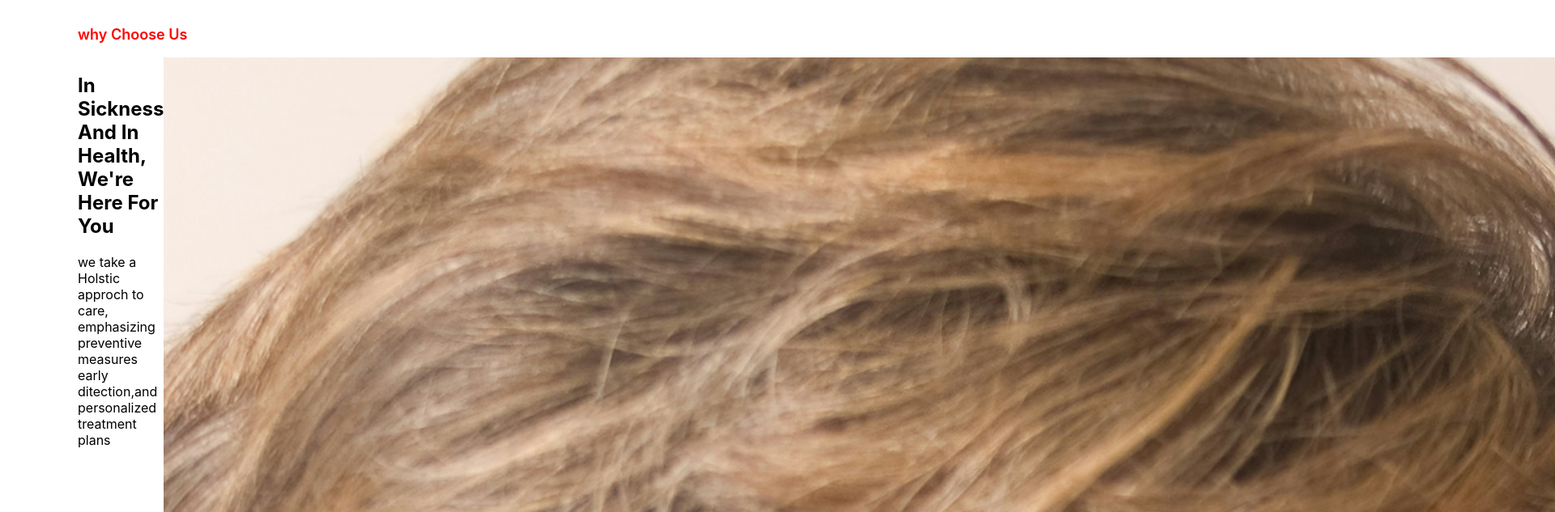
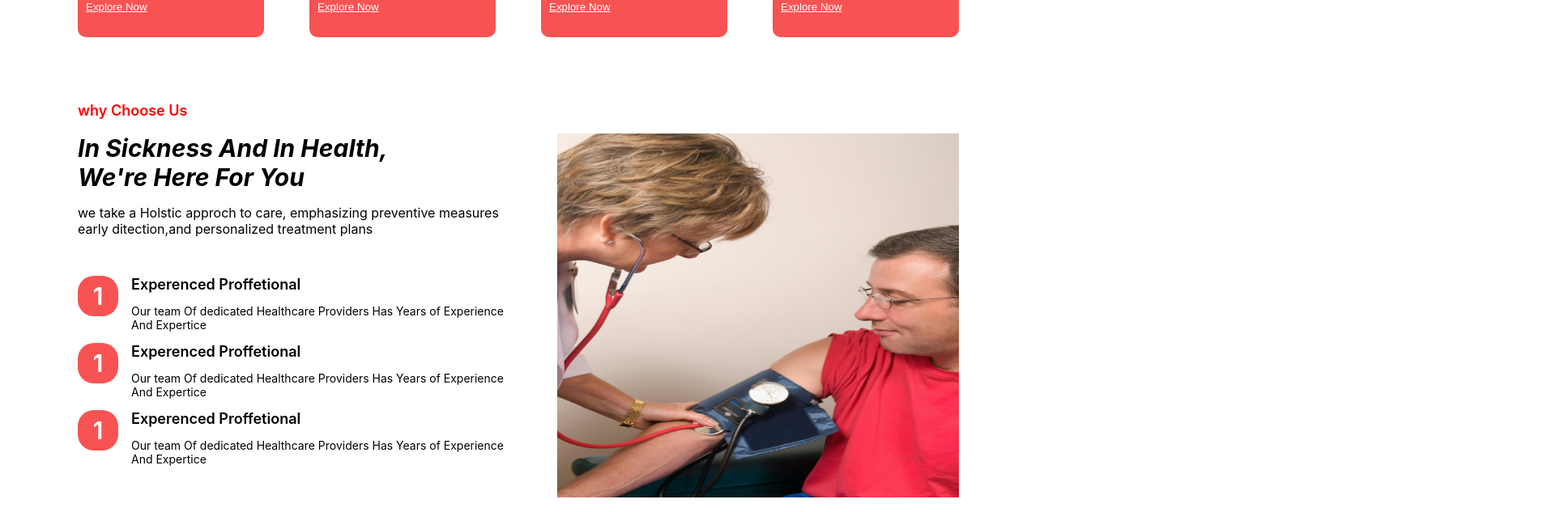
Before and after one commit to jishnunpp/hospital_management, a React (Create React App) app: page / in a window 1280 px wide. Shown: the part 602-1235 px from the top of the page at 81% size, 1920 px wide, since content can reach past the window. Built offline with nearby package versions, Linux system fonts and the light colour scheme.

Commit message:
details updated

```diff
--- a/src/Components/Details/details.css
+++ b/src/Components/Details/details.css
@@ -16,13 +16,15 @@
 
 .details-datas{
     display: flex;
+
+    flex-wrap: wrap;
 }
 
 .details-data{
     width: 150px;
 }
 .details-data h5{
-  color: white;
+  color:white;
   font-size: 30px;
   font-weight: 800;
   margin: 0;
@@ -32,3 +34,25 @@
     color: white;
     font-size: 13px;
 }
+
+@media screen and (max-width:700px){
+    .details{
+        flex-direction: column;
+        justify-content: center;
+        height: 300px;
+    }
+
+    .details-text h2{
+        font-size: 20px;
+    }
+
+    .details-data{
+        width: 80px;
+    }
+    .details-data h5{
+        font-size: 20px;
+    }
+    .details-data p{
+        margin: 0;
+    }
+}
--- a/src/Components/Dpmt_card/dpmt_card.css
+++ b/src/Components/Dpmt_card/dpmt_card.css
@@ -1,5 +1,5 @@
 .dpmt_card-section{
-    margin: 0;
+    margin: 4rem 0;
     padding-top: 1rem;
     padding-bottom: 1rem;
 }
--- a/src/Components/Experience/Experence.css
+++ b/src/Components/Experience/Experence.css
@@ -1,5 +1,5 @@
 .experinece{
-    margin: 1rem 0;
+    margin: 3rem 0;
 }
 .experinece-section-heading p{
     color: red;
@@ -8,9 +8,51 @@
 }
 .experinece-section{
     display: flex;
+    justify-content: space-between;
 }
 .experinece-text{
-    width: 400px;
+    width:50%;
+}
+.experinece-heading h2{
+    color: black;
+    font-size: 30px;
+    font-weight: 700;
+    font-style: italic;
+    margin: 0;
+
+}
+.experinece-points{
+    margin: 3rem 0 0 0;
+}
+.experinece-point-line{
+    display: flex;
+    align-items: flex-start;
+}
+.experinece-point-number-count{
+    height: 50px;
+    width: 50px;
+    border-radius: 20px;
+    margin-right: 1rem;
+    background-color: rgb(248, 83, 83);
+    display: flex;
+    justify-content: center;
+    align-items: center;
+
+}
+.experinece-point-number p{
+    color: white;
+    font-size: 30px;
+    font-weight: 600;
+}
+
+.experinece-point-text h3{
+    margin: 0;
+    font-size: 18px;
+    font-weight: 600;
+}
+.experinece-point-text p{
+    font-size: 14px;
+
 }
 
 
@@ -20,14 +62,15 @@
 
 
 
-
-
-
 .experinece-image{
-    width: 400px;
+    width:50%;
+    display: flex;
+    justify-content: center;
 }
 
 .experinece-image img{
-    height: 300px;
-    width: 250px;
+    width: 100%;
+    height: 450px;
+    padding-left: 3rem;
+
 }
--- a/src/Components/Experience/Experience.js
+++ b/src/Components/Experience/Experience.js
@@ -1,52 +1,78 @@
-import React from 'react'
-import './Experence.css'
-import ex from '../../Assets/cdc-bzj1U0udLnM-unsplash.jpg'
+import React from "react";
+import "./Experence.css";
+import ex from "../../Assets/cdc-bzj1U0udLnM-unsplash.jpg";
 
 const Experience = () => {
   return (
-    <div className='experinece section-padding'>
-        <div className='experinece-section-heading'>
+    <div className="experinece section-padding">
+      <div className="experinece-section-heading">
+        <p>why Choose Us</p>
+      </div>
+      <div className="experinece-section">
+        <div className="experinece-text">
+          <div className="experinece-heading">
+            <h2>
+              In Sickness And In Health,
+              <br /> We're Here For You
+            </h2>
             <p>
-              why Choose Us
+              we take a Holstic approch to care, emphasizing preventive measures
+              early ditection,and personalized treatment plans{" "}
             </p>
+          </div>
+          <div className="experinece-points">
+            <div className="experinece-points-data">
+              <div className="experinece-point-line">
+                <div className="experinece-point-number">
+                  <div className="experinece-point-number-count">
+                    <p>1</p>
+                  </div>
+                </div>
+                <div className="experinece-point-text">
+                  <h3>Experenced Proffetional</h3>
+                  <p>
+                    Our team Of dedicated Healthcare Providers Has Years of
+                    Experience And Expertice{" "}
+                  </p>
+                </div>
+              </div>
+              <div className="experinece-point-line">
+                <div className="experinece-point-number">
+                  <div className="experinece-point-number-count">
+                    <p>1</p>
+                  </div>
+                </div>
+                <div className="experinece-point-text">
+                  <h3>Experenced Proffetional</h3>
+                  <p>
+                    Our team Of dedicated Healthcare Providers Has Years of
+                    Experience And Expertice{" "}
+                  </p>
+                </div>
+              </div>
+              <div className="experinece-point-line">
+                <div className="experinece-point-number">
+                  <div className="experinece-point-number-count">
+                    <p>1</p>
+                  </div>
+                </div>
+                <div className="experinece-point-text">
+                  <h3>Experenced Proffetional</h3>
+                  <p>
+                    Our team Of dedicated Healthcare Providers Has Years of
+                    Experience And Expertice{" "}
+                  </p>
+                </div>
+              </div>
+            </div>
+          </div>
+        </div>
+        <div className="experinece-image">
+          <img src={ex} alt="ex" />
+        </div>
+      </div>
+    </div>
+  );
+};
 
-        </div>
-        <div className='experinece-section'>
-            <div className='experinece-text'>
-                <div className='experinece-heading'>
-                    <h2>In Sickness And In Health, We're Here For You</h2>
-                    <p>we take a Holstic approch to care, emphasizing preventive measures early ditection,and personalized treatment plans </p>
-
-                </div>
-                <div className='experinece-points'>
-                    <div className='experinece-points-data'>
-                        <div>
-
-                        </div>
-                        <div>
-                            <div>
-
-                            </div>
-                            <div>
-
-                            </div>
-
-                        </div>
-                    </div>
-
-                </div>
-
-
-            </div>
-            <div experinece-image>
-                <img src={ex} alt='ex'/>
-
-            </div>
-
-        </div>
-
-    </div>
-  )
-}
-
-export default Experience
+export default Experience;
```
